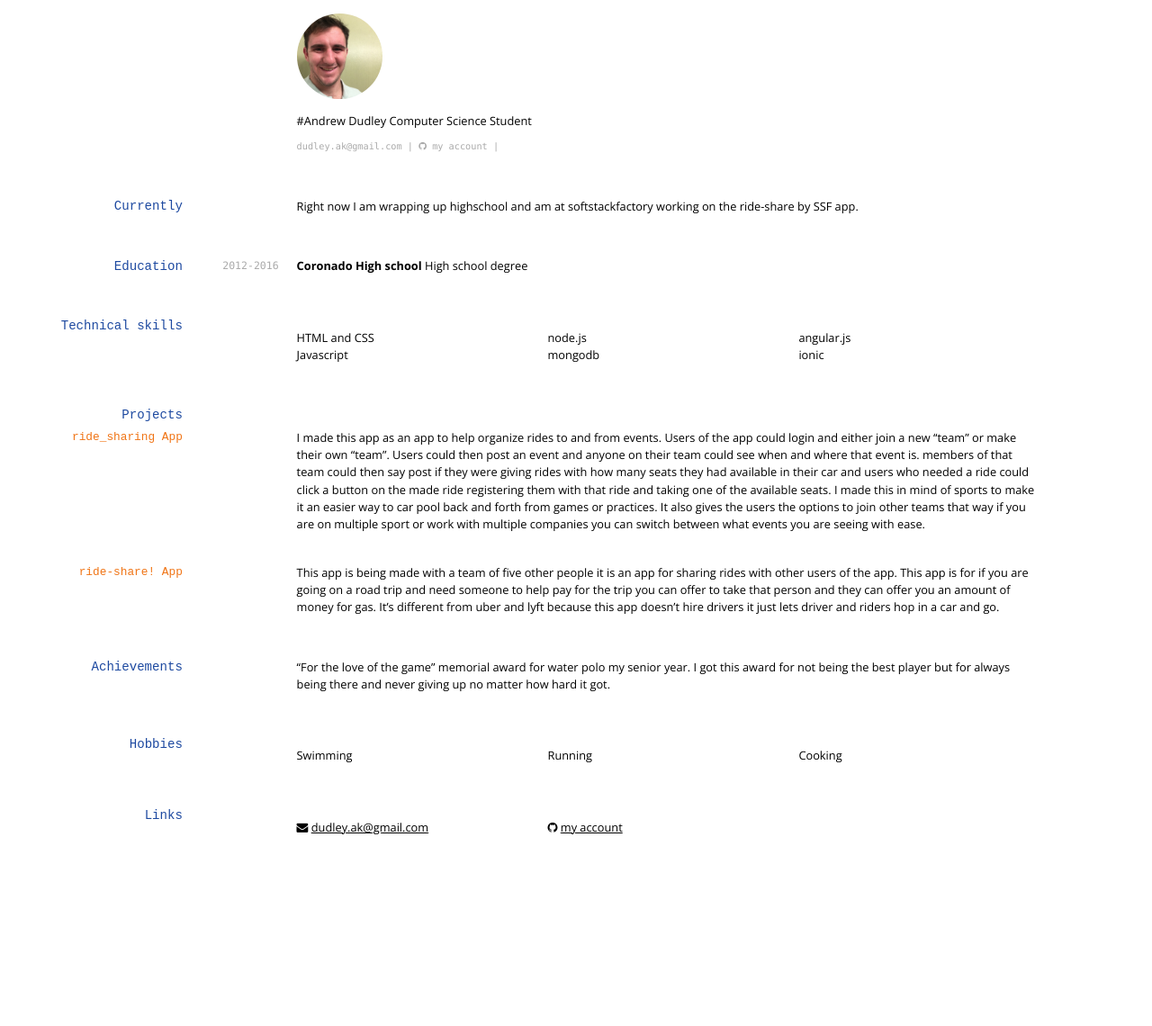
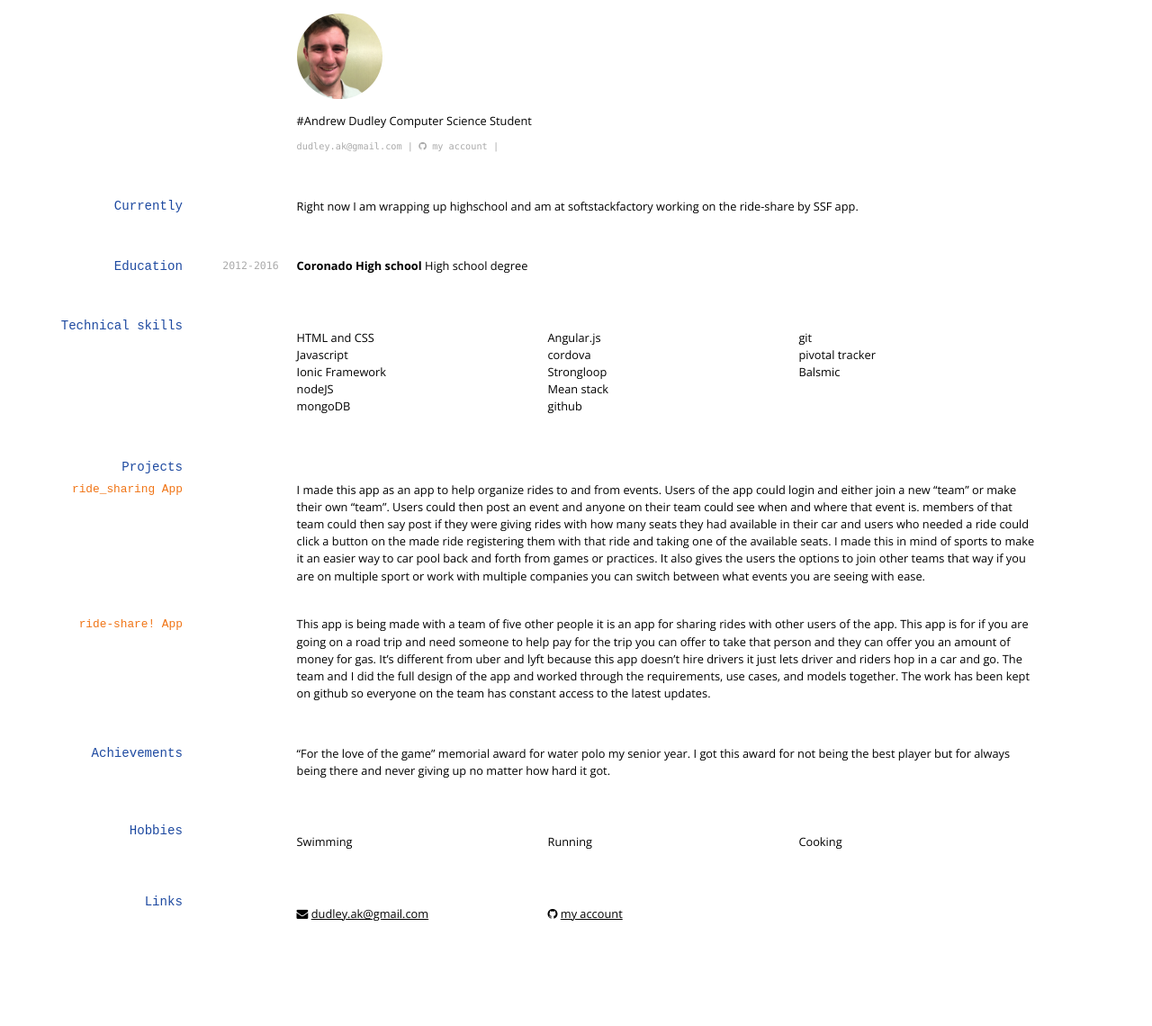
Before and after one commit to adudleyssf/adudleyssf.github.io, a Jekyll site: the page built from index.md, in a window 1280 px wide. Shown: the whole page at 90% size. Built offline with Jekyll 4.4.1, drawn with Linux system fonts in a browser that asks for light colours; nearby versions of some CDN libraries; before the commit the page ends 1044 px from its top, so only the background shows below that.

Commit message:
Updated Technical skills

```diff
--- a/index.md
+++ b/index.md
@@ -30,10 +30,18 @@ __Coronado High school__   High school degree
 
 * HTML and CSS
 * Javascript
-* node.js
-* mongodb
-* angular.js
-* ionic
+* Ionic Framework
+* nodeJS
+* mongoDB
+* Angular.js
+* cordova
+* Strongloop
+* Mean stack
+* github
+* git
+* pivotal tracker
+* Balsmic
+
 
 ## Projects
 
@@ -48,6 +56,7 @@ the options to join other teams that way if you are on multiple sport or work wi
 ### ride-share! App
 This app is being made with a team of five other people it is an app for sharing rides with other users of the app.  This app is for if you are going on a road trip and need someone to help pay for the trip you
 can offer to take that person and they can offer you an amount of money for gas.  It's different from uber and lyft because this app doesn't hire drivers it just lets driver and riders hop in a car and go.
+The team and I did the full design of the app and worked through the requirements, use cases, and models together.  The work has been kept on github so everyone on the team has constant access to the latest updates.
 
 ## Achievements
 
```
